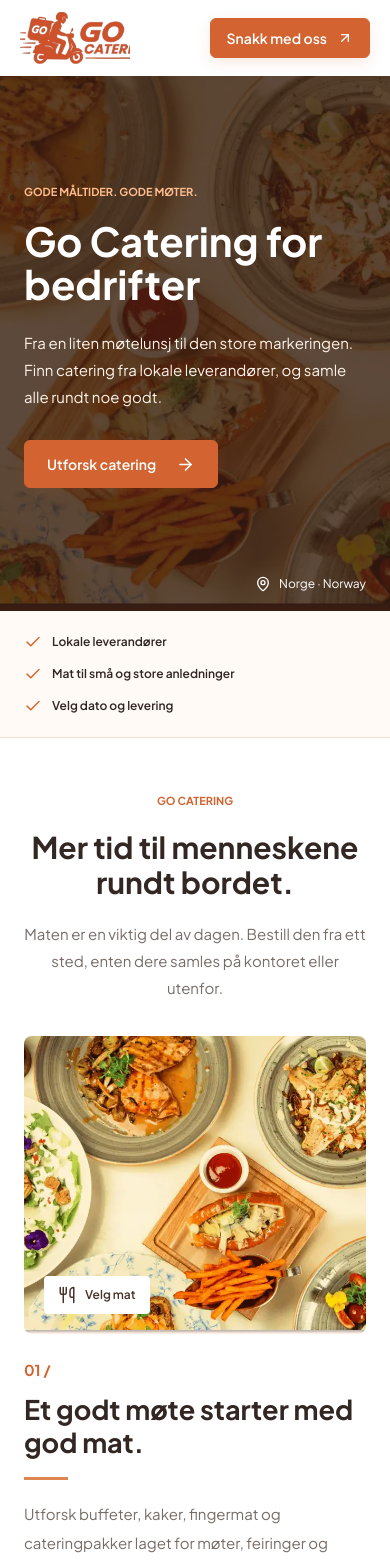
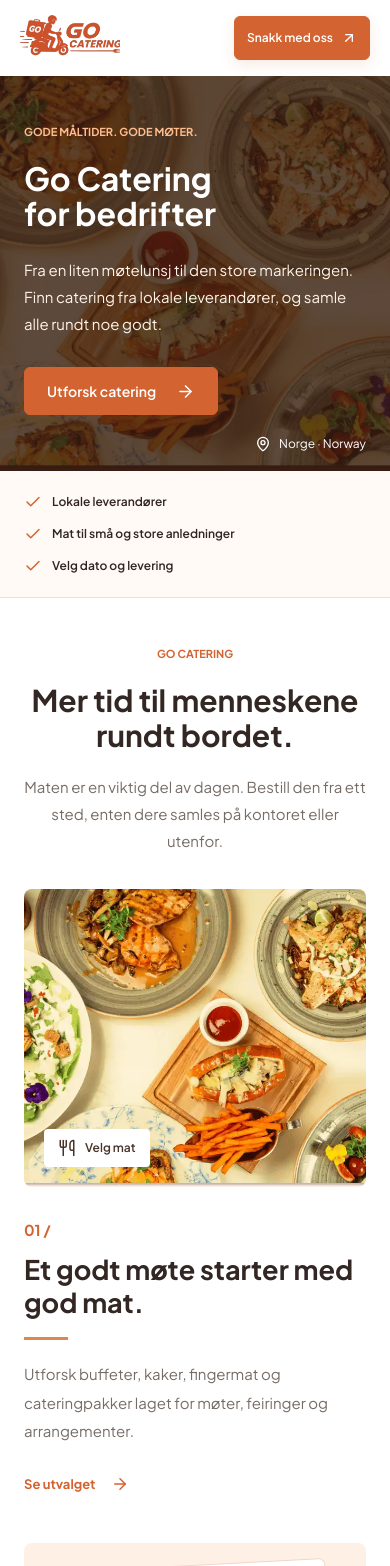
Before and after one commit to MuhammadNoumanAfzal/catering-bestilling-no, a React (Vite) app: page /catering-for-business in a window 390 px wide. Shown: the top 1566 px of the page. Built offline with nearby package versions, Linux system fonts and the light colour scheme; no server answers.

Commit message:
Improve mobile layout of business and partner landing pages

```diff
--- a/src/features/business/pages/businessCatering.css
+++ b/src/features/business/pages/businessCatering.css
@@ -151,3 +151,37 @@
 @media(max-width:600px){.gc-hero-shade{background:rgba(49,26,17,.78)}.gc-business .gc-orange-logo{width:110px}}
 @media(prefers-reduced-motion:reduce){.gc-business *,.gc-business *::before,.gc-business *::after{animation:none!important;transition:none!important;scroll-behavior:auto!important}.gc-reveal{opacity:1;transform:none}.gc-feature:hover .gc-feature-media>img,.gc-occasion:hover>img,.gc-feature:hover .gc-order-illustration{transform:none}}
 @media(prefers-reduced-motion:reduce){.gc-feature.gc-reveal .gc-feature-copy>*,.gc-section-heading.gc-reveal>*,.gc-closing>.gc-reveal>*,.gc-steps li.gc-reveal>*{opacity:1;transform:none}.gc-feature:hover .gc-feature-copy h3::after,.gc-steps li:hover>span{transform:none}}
+
+
+/* Landing pages: keep the header and calls to action inside small viewports. */
+.gc-business{min-width:0;overflow-x:clip}
+.gc-business-nav>div{min-width:0}
+.gc-hero-content h1{overflow-wrap:break-word;text-wrap:balance}
+.gc-feature>*{min-width:0}
+@media(max-width:740px){
+  .gc-business-nav{gap:12px;padding:12px 20px}
+  .gc-business-nav>div{gap:12px}
+  .gc-business-nav>div>a:not(.gc-button){display:none}
+  .gc-business .gc-button-small{min-height:44px;max-width:100%;padding:10px 12px;gap:8px;font-size:12px;line-height:1.4;text-align:center;white-space:normal}
+  .gc-business .gc-button svg{flex-shrink:0}
+  .gc-business .gc-orange-logo{width:100px;flex-basis:100px}
+  .gc-business-nav>div{flex:1;justify-content:flex-end}
+  .gc-business-hero{height:auto;min-height:0}
+  .gc-hero-content{padding:48px 24px 56px}
+  .gc-hero-content h1{font-size:clamp(32px,8vw,46px);line-height:1.12;max-width:100%}
+  .gc-hero-content>p:not(.gc-eyebrow){max-width:100%;font-size:15px;line-height:1.8}
+  .gc-feature{grid-template-columns:minmax(0,1fr);gap:32px}
+  .gc-faq-layout{grid-template-columns:minmax(0,1fr);gap:24px}
+  .gc-business-section{padding:48px 24px}
+  .gc-closing-actions{flex-direction:column;gap:24px}
+  .gc-closing-actions .gc-button{max-width:100%;width:100%}
+}
+@media(max-width:360px){
+  .gc-business-nav{padding:12px 16px;gap:8px}
+  .gc-business .gc-orange-logo{width:88px;flex-basis:88px}
+  .gc-business .gc-button-small{font-size:11px;padding:9px 10px}
+  .gc-hero-content{padding:40px 20px 48px}
+  .gc-business-section{padding:40px 20px}
+}@media(max-width:740px){
+  .gc-business .gc-orange-logo img{width:138px;height:123px;left:-19px;top:-35px}
+}
```
